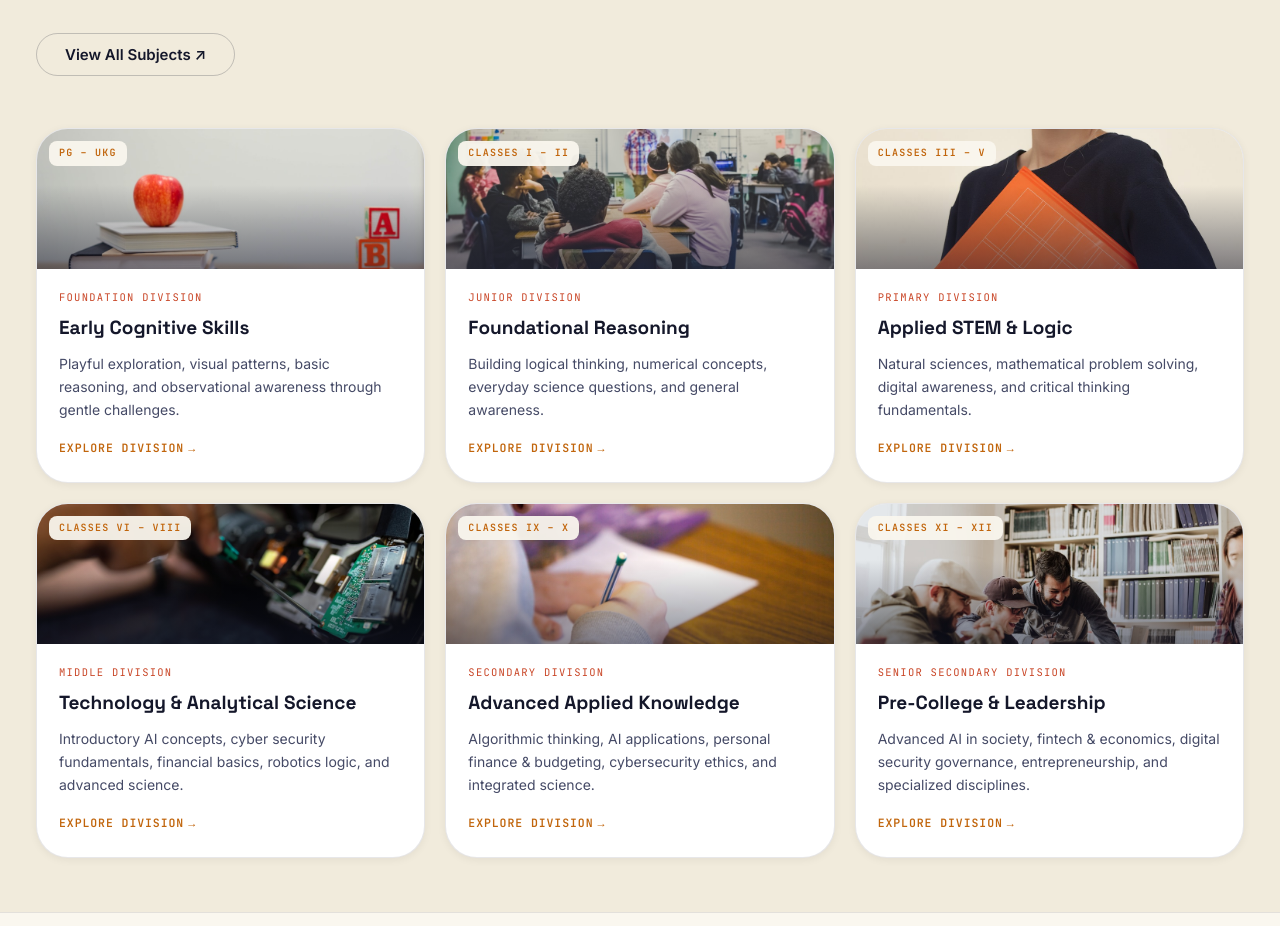
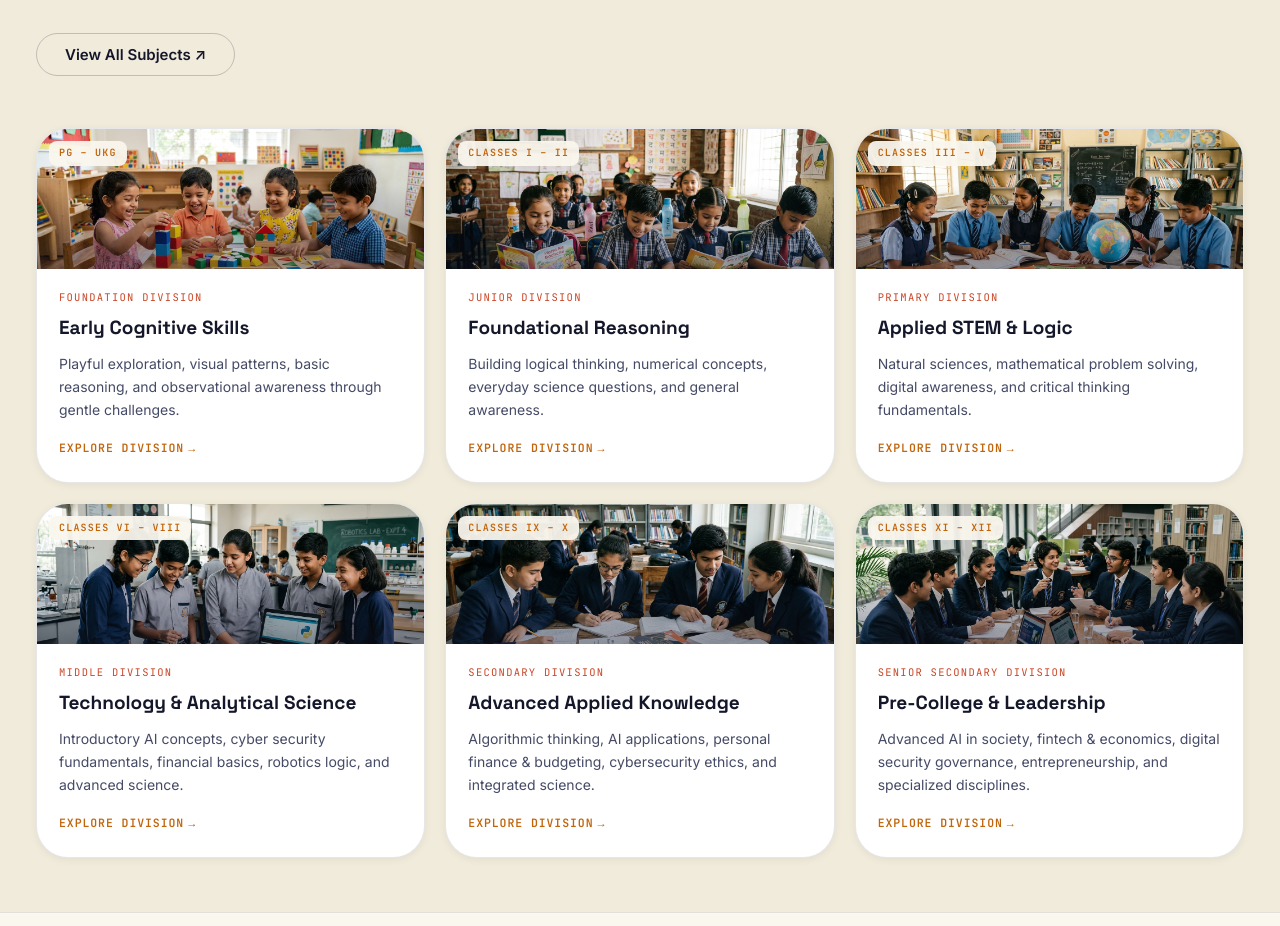
Before and after one commit to Ami3110/-Olympiad, a Next.js app: page / in a window 1280 px wide. Shown: the part 1800-2726 px from the top of the page. Built offline with nearby package versions, Linux system fonts and the light colour scheme.

Commit message:
new changes added

```diff
--- a/components/Visuals.js
+++ b/components/Visuals.js
@@ -55,12 +55,12 @@ export function TrophyScene() {
 
 export function DivisionIllustration({ type }) {
   const images = {
-    foundation: "/assets/images/young-genius.jpg",
-    junior: "/assets/images/kids-coding-stem.jpg",
-    primary: "/assets/images/indian-students-classroom.jpg",
-    middle: "/assets/images/kids-science-collab.jpg",
-    secondary: "/assets/images/girl-studying-laptop.jpg",
-    senior: "/assets/images/student-champions.jpg",
+    foundation: "/assets/images/age-group-foundation.jpg",
+    junior: "/assets/images/age-group-junior.jpg",
+    primary: "/assets/images/age-group-primary.jpg",
+    middle: "/assets/images/age-group-middle.jpg",
+    secondary: "/assets/images/age-group-secondary.jpg",
+    senior: "/assets/images/age-group-senior.jpg",
   };
 
   const src = images[type] || images.primary;
@@ -70,10 +70,10 @@ export function DivisionIllustration({ type }) {
       <img
         src={src}
         alt={`${type} division students`}
-        style={{ width: "100%", height: "100%", objectFit: "cover" }}
+        style={{ width: "100%", height: "100%", objectFit: "cover", objectPosition: "center 20%" }}
         loading="lazy"
       />
-      <div style={{ position: "absolute", inset: 0, background: "linear-gradient(to top, rgba(20,23,42,0.5) 0%, transparent 60%)" }} />
+      <div style={{ position: "absolute", inset: 0, background: "linear-gradient(to top, rgba(20,23,42,0.4) 0%, transparent 60%)" }} />
     </div>
   );
 }
```
